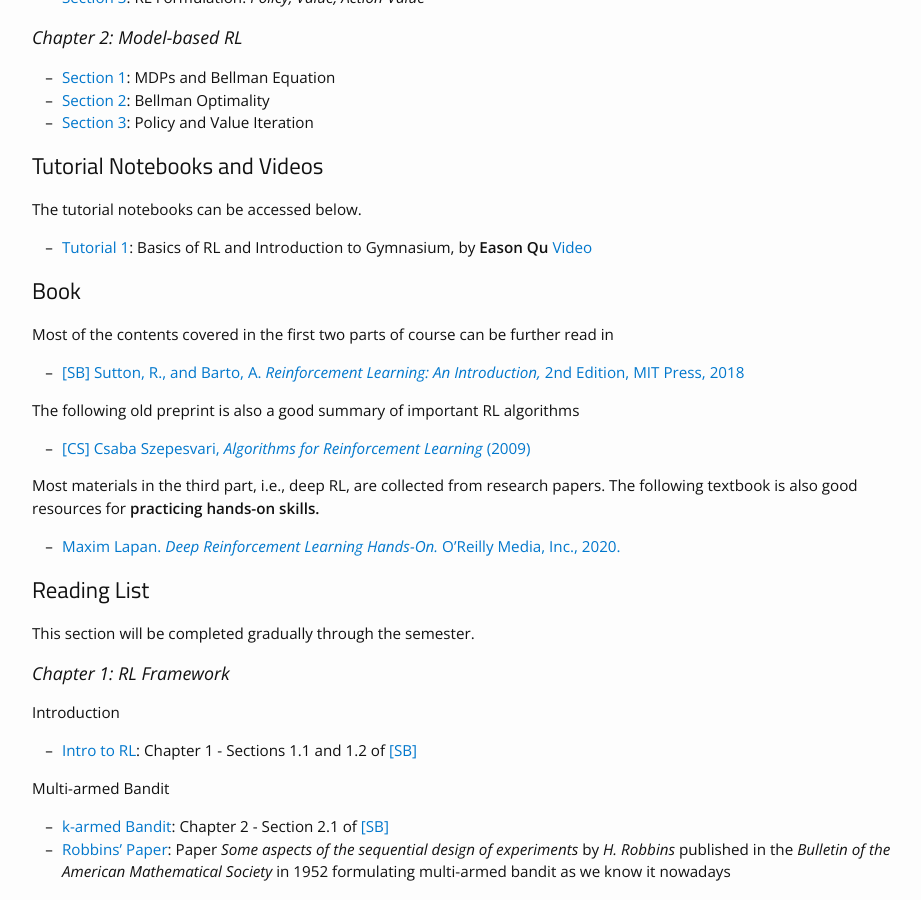
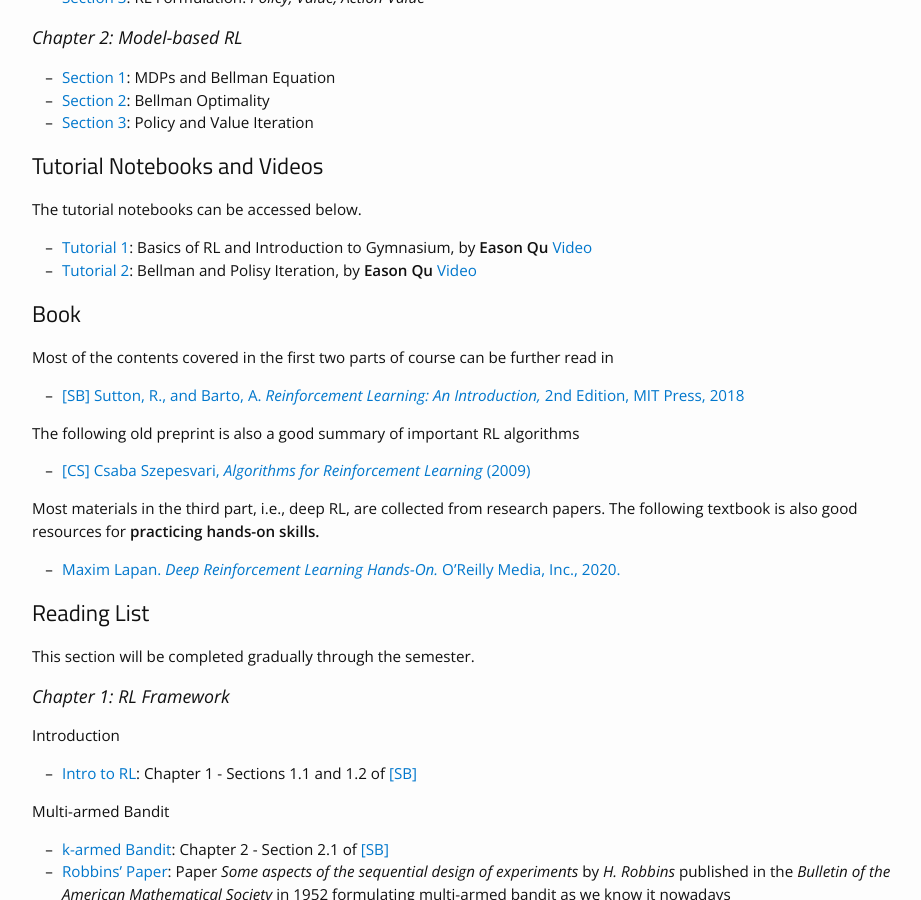
Before and after one commit to bereyhi-courses/rl-utoronto, a Jekyll site: the page built from materials.md, in a window 1280 px wide and 900 px high, scrolled down 606 px. Shown: the whole window, without its empty margins (163-1084 px from the left). Built offline with Jekyll 4.4.1, drawn with Linux system fonts in a browser that asks for light colours; nearby versions of some CDN libraries.

Commit message:
T2 uploaded

```diff
--- a/materials.md
+++ b/materials.md
@@ -55,6 +55,7 @@ The lecture notes are uploaded through the semester. For each chapter, the notes
 ## Tutorial Notebooks and Videos
 The tutorial notebooks can be accessed below.
 * [Tutorial 1]({{site.baseurl}}/assets/Tutorials/Tutorial_1_RL.zip): Basics of RL and Introduction to Gymnasium, by __Eason Qu__ [Video](https://play.library.utoronto.ca/watch/e4a81fb3b85fe0e5845785522879e14d)
+* [Tutorial 2]({{site.baseurl}}/assets/Tutorials/Tutorial_2_RL.zip): Bellman and Polisy Iteration, by __Eason Qu__ [Video](https://play.library.utoronto.ca/watch/4aa2279d2512bc9e111a7aa9e8ae615e)
 
 ## Book
 
```
Also changed, not shown: 4 other files.
